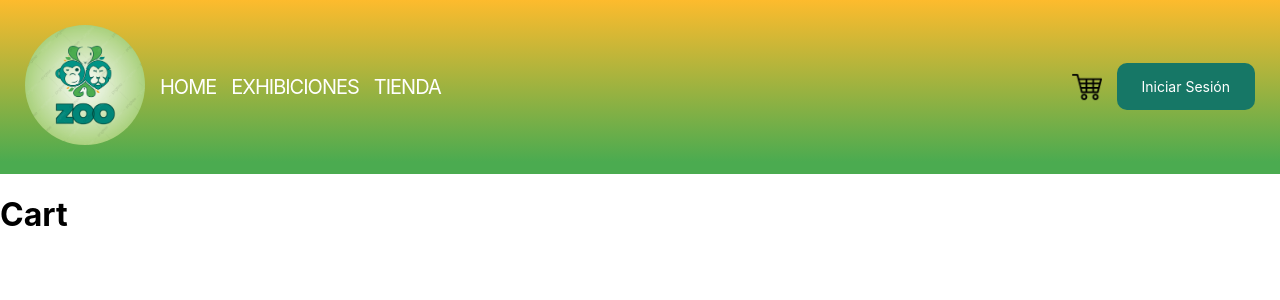
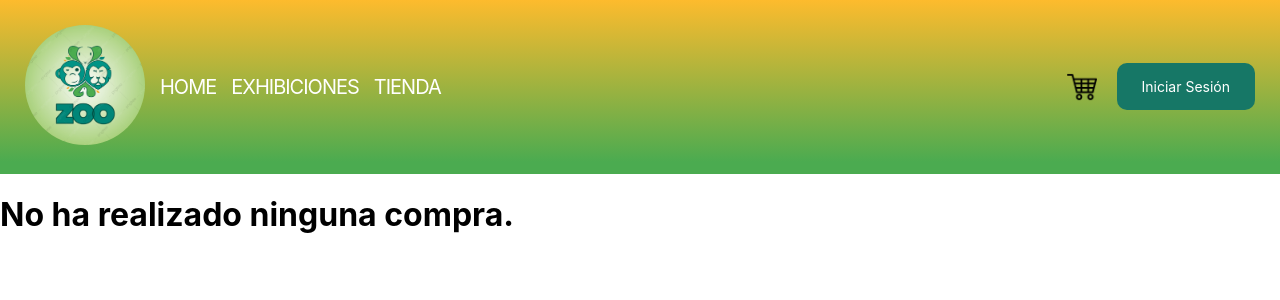
Before and after one commit to poderosodorXD/Zoologico_Paz, a React (Create React App) app: page /cart in a window 1280 px wide. Shown: the top 300 px of the page. Built offline with nearby package versions, Linux system fonts and the light colour scheme.

Commit message:
CartContext y Cart View

```diff
--- a/src/App.jsx
+++ b/src/App.jsx
@@ -1,13 +1,18 @@
 import { BrowserRouter, Navigate, Route, Routes } from 'react-router-dom';
 import './App.css';
+import Cart from './components/Cart/Cart';
 import Header from './components/header/Header';
 import ItemDetailContainer from './components/ItemDetailContainer/ItemDetailContainer';
 import ItemListContainer from './components/ItemListContainer/ItemListContainer';
+import CartContextProvider from './context/cartContext';
 
 function App() { //componente
 
   return (
     <div className='contenedorPrincipal'>
+
+      <CartContextProvider>
+
         <BrowserRouter>
           <Header />
 
@@ -19,12 +24,14 @@ function App() { //componente
             <Route path='/tienda/:categoriaId' element={<ItemListContainer mensaje={'Próximamente novedades de nuestro catálogo.'} />} />
             <Route path='/tienda' element={<ItemListContainer mensaje={'Próximamente novedades de nuestro catálogo.'} />} />
 
-          <Route path='/cart' element={<h1>Cart</h1>} />
+            <Route path='/cart' element={<Cart />} />
 
             <Route path='/*' element={<Navigate to={'/'} replace />} />
 
           </Routes>
         </BrowserRouter>
+
+      </CartContextProvider>
     </div>
   );
 }
--- /dev/null
+++ b/src/components/Cart/Cart.jsx
@@ -0,0 +1,40 @@
+import { useCartContext } from '../../context/cartContext';
+
+const Cart = () => {
+
+    const { cartList, eliminarListaCart, eliminaItemCart, totalPago } = useCartContext()
+
+    console.log(cartList)
+    return (
+        <>
+            <div>
+                {
+                    cartList.length > 0 ?
+                        cartList.map((data, i) => {
+                            return (
+                                <div key={`${data.id}${i}`}>
+                                    <li>{data.nombre} Precio: {data.precio} Cantidad: {data.cantidad}
+                                        <button onClick={() => { console.log(`Mi Id es: ${data.id}`); eliminaItemCart(data.id) }}>Eliminar</button>
+                                    </li>
+                                </div>
+                            )
+                        }) :
+                        <h1>No ha realizado ninguna compra.</h1>
+                }
+            </div>
+            {
+                cartList.length > 0 &&
+                <div>
+                    Candidad Total a pagar: ${totalPago}
+                </div>
+            }
+
+            {
+                cartList.length > 0 && <button onClick={eliminarListaCart}>Eliminar Compra</button>
+            }
+
+        </>
+    );
+};
+
+export default Cart;
--- a/src/components/CartWidget/CartWidget.css
+++ b/src/components/CartWidget/CartWidget.css
@@ -1,3 +1,7 @@
+.linkCartEstilo{
+    text-decoration: none;
+}
+
 .carritoCompraIco {
     display: flex;
     align-items: center;
@@ -8,3 +12,12 @@
 .carritoCompraIco img {
     width: 30px;
 }
+
+.candidadProductos {
+    color: red;
+    font-size: 27px;
+    margin: 0;
+    margin-left: 5px;
+    border: 0;
+    font-family: monospace;
+}
--- a/src/components/CartWidget/CartWidget.jsx
+++ b/src/components/CartWidget/CartWidget.jsx
@@ -1,12 +1,19 @@
 import React from 'react';
+import { Link } from 'react-router-dom';
+import { useCartContext } from '../../context/cartContext';
 import '../CartWidget/CartWidget.css'
 
 const CartWidget = () => {
+    const { contadorPro } = useCartContext();
+
     return (
         <>
-            <div className='carritoCompraIco'>
-                <img src="/img/iconoCarritoCompra.png" alt="Carrito de Compra" />
-            </div>
+            <Link to={'/cart'} className='linkCartEstilo'>
+                <div className='carritoCompraIco'>
+                    <img src="/img/iconoCarritoCompra.png" alt="Carrito de Compra" />
+                    <p className='candidadProductos'>{contadorPro !== 0 && contadorPro}</p>
+                </div>
+            </Link>
         </>
     );
 };
--- a/src/components/Helpers/getAPI.js
+++ b/src/components/Helpers/getAPI.js
@@ -33,7 +33,7 @@ export const getListaProductosHome = async () => {
             } catch (error) {
                 reject(error)
             }
-        }, 2000);
+        }, 300);
     })
     return await promise;
 }
@@ -50,7 +50,7 @@ export const getDetalle = async (idDetalle) => {
             } catch (error) {
                 reject(error)
             }
-        }, 2000);
+        }, 300);
     });
     return await promise;
 }
--- a/src/components/ItemDetail/ItemDetail.jsx
+++ b/src/components/ItemDetail/ItemDetail.jsx
@@ -1,6 +1,7 @@
 import React from 'react';
 import { useState } from 'react';
 import { Link } from 'react-router-dom';
+import { useCartContext } from '../../context/cartContext';
 import ItemCount from '../ItemCount/ItemCount';
 import '../ItemDetail/ItemDetail.css';
 
@@ -8,12 +9,16 @@ const ItemDetail = ({ data }) => {
     const { imagen, nombre, descripcion, precio, stock } = data;
     const [cambiaBoton, setCambiaBoton] = useState(0);
 
+    const { agregarCart } = useCartContext();
+
+
     const onAdd = (numero) => {
         console.log(`La cantidad de productos adquiridos es: ${numero}`);
         setCambiaBoton(numero)
+        agregarCart({...data, cantidad: numero })
     }
 
-    console.log(cambiaBoton)
+
     return (
         <div className='boxItemDet'>
             <div className='imgDet'>
--- a/src/components/ItemDetailContainer/ItemDetailContainer.jsx
+++ b/src/components/ItemDetailContainer/ItemDetailContainer.jsx
@@ -17,7 +17,7 @@ const ItemDetailContainer = () => {
         })
             .then((data) => { setProductoDet(data) })
             .catch(error => console.log(error))
-            .finally(() => { console.log('finaliza la llamada api get detalle 2s'); setLoading(false); })
+            .finally(() => { setLoading(false); })
     }
 
     useEffect(() => {
--- a/src/components/ItemListContainer/ItemListContainer.jsx
+++ b/src/components/ItemListContainer/ItemListContainer.jsx
@@ -19,7 +19,7 @@ const ItemListContainer = ({ mensaje }) => {
             }).then((data) => {
                 setProductosList(data.filter(val => val.categoria === categoriaId))
             }).catch(error => console.log(error))
-                .finally(() => { console.log('finaliza la llamada API getListaProductos con 2s'); setLoaging(false) })
+                .finally(() => { setLoaging(false) })
         } else {
             setLoaging(true)
             getListaProductosHome().then((respuesta) => {
@@ -27,7 +27,7 @@ const ItemListContainer = ({ mensaje }) => {
             }).then((data) => {
                 setProductosList(data)
             }).catch(error => console.log(error))
-                .finally(() => { console.log('finaliza la llamada API getListaProductos con 2s'); setLoaging(false) })
+                .finally(() => { setLoaging(false) })
         }
     }, [categoriaId])
 
--- /dev/null
+++ b/src/context/cartContext.jsx
@@ -0,0 +1,83 @@
+import { createContext, useState, useContext, useEffect } from "react";
+
+const CartContext = createContext([])
+
+export const useCartContext = () => {
+    return useContext(CartContext)
+}
+
+function CartContextProvider({ children }) {
+    const [contadorPro, setContadorPro] = useState(0)
+    const [totalPago, setTotalPago] = useState(0);
+    const [cartList, setcartList] = useState([])
+
+
+    const agregarCart = (item) => {
+
+        if (ValidaItemDuplicado(item.id) === undefined) {
+            setcartList([...cartList, item])
+
+            candidadProductos()
+            pagoTotalProductos()
+        } else {
+            const index = cartList.findIndex((obj) => obj.id === item.id);
+
+            cartList[index] = {
+                ...cartList[index],
+                // categoria: item.categoria,
+                // descripcion: item.descripcion,
+                // id: item.id,
+                // imagen: item.imagen,
+                // nombre: item.nombre,
+                // precio: item.precio,
+                // stock: item.stock,
+                cantidad: item.cantidad
+            };
+            candidadProductos()
+            pagoTotalProductos()
+        }
+    }
+
+    const eliminarListaCart = () => {
+        setcartList([])
+    }
+
+    const ValidaItemDuplicado = (id) => {
+        return cartList.find(obj => obj.id === id)
+    }
+
+    const eliminaItemCart = (id) => {
+        let newList = [...cartList].filter(data => data.id !== id)
+        setcartList(newList)
+    }
+
+    const candidadProductos = () => {
+        let count = cartList.reduce((acc, current) => acc + current.cantidad, 0)
+        setContadorPro(count)
+    }
+
+    const pagoTotalProductos = () => {
+        let pago = cartList.reduce((acc, current) => acc + (current.cantidad * current.precio), 0)
+        setTotalPago(pago)
+    }
+
+
+    useEffect(() => {
+        candidadProductos()
+        pagoTotalProductos()
+    })
+
+    return (
+        <CartContext.Provider value={{
+            cartList,
+            contadorPro,
+            totalPago,
+            agregarCart,
+            eliminarListaCart,
+            eliminaItemCart
+        }}>
+            {children}
+        </CartContext.Provider>
+    )
+}
+export default CartContextProvider
```
Lines whose indentation alone changed are shown as unchanged.
